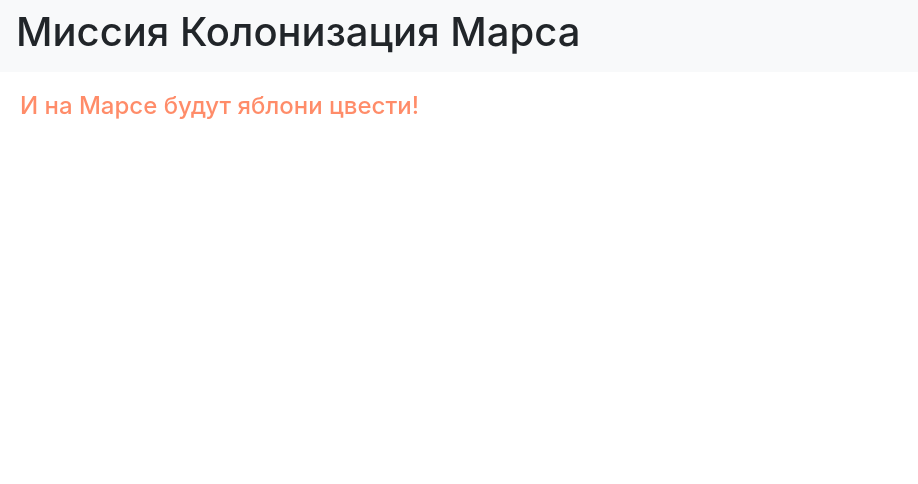
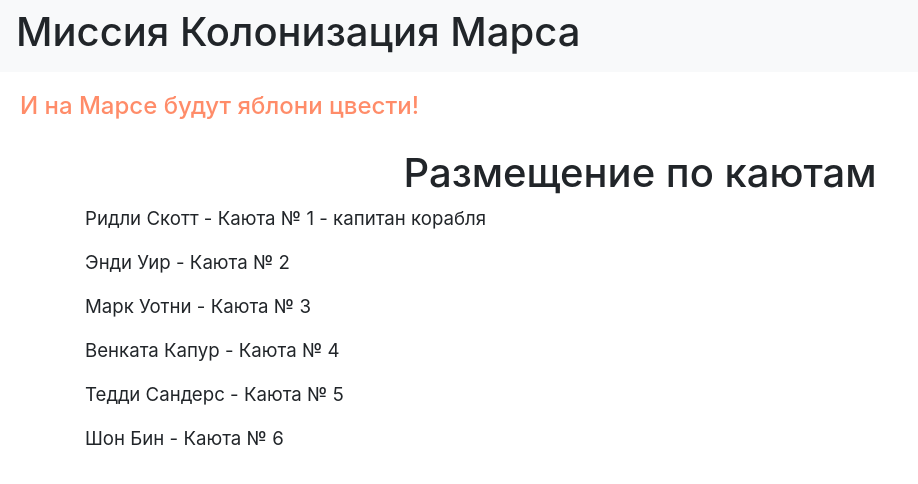
Before and after one commit to Artem037/mars_artem_T, a Flask app: page /distribution in a window 1280 px wide. Shown: the top 484 px of the page, without its empty margins (0-918 px from the left). Run offline with Flask 2, Linux system fonts and the light colour scheme; some libraries are stand-ins or nearby versions.

Commit message:
задача "По каютам!"

```diff
--- a/main.py
+++ b/main.py
@@ -60,5 +60,11 @@ def login():
     return render_template('login.html', title='Аварийный доступ', form=form)
 
 
+@app.route('/distribution')
+def distribution():
+    astronauts = ['Ридли Скотт', 'Энди Уир', 'Марк Уотни', 'Венката Капур', 'Тедди Сандерс', 'Шон Бин']
+    return render_template('/distribution.html', astronauts=astronauts)
+
+
 if __name__ == '__main__':
     app.run(port=8080, host='127.0.0.1')
--- a/static/css/style.css
+++ b/static/css/style.css
@@ -5,3 +5,6 @@ h4 {
 p {
     font-size: 14pt;
 }
+h1 {
+    text-align: center
+}
--- /dev/null
+++ b/templates/distribution.html
@@ -0,0 +1,10 @@
+{% extends "base.html" %}
+
+{% block content %}
+  <h1>Размещение по каютам</h1>
+  {% set num = 'Каюта №' %}
+  {% for user in astronauts %}
+    <p>{{ user }} - {{num}} {{ loop.index }}{% if loop.first %} - капитан корабля{% endif %}
+    </p>
+  {% endfor %}
+{% endblock %}
```
